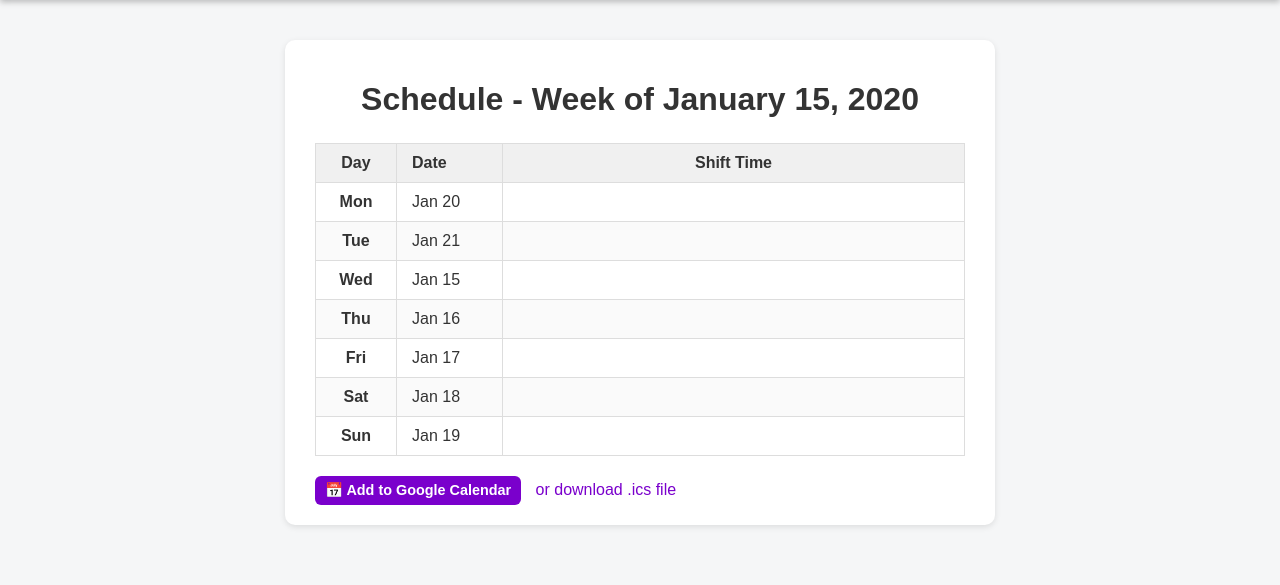
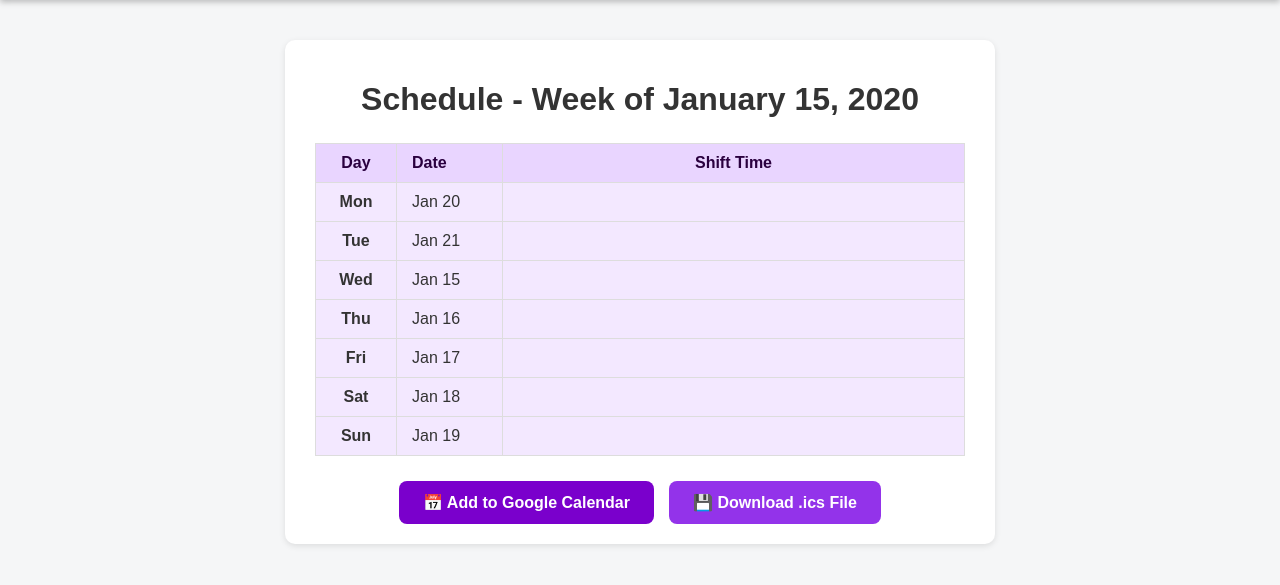
Before and after one commit to gadm12/todo-app, a Flask app: page /schedule/1 in a window 1280 px wide. Shown: the part 48-633 px from the top of the page. Run offline with Flask 3, Linux system fonts and the light colour scheme; a user stored in the database is signed in; tables that the repository leaves empty hold one stand-in row (values such as "Sample post").

Commit message:
style(ui): Improve application layout and design

```diff
--- a/todo_flask/static/CSS/main.css
+++ b/todo_flask/static/CSS/main.css
@@ -560,3 +560,73 @@
 table td:nth-child(3) {
   width: auto;
 }
+
+/* ===== Schedule View Styles ===== */
+
+/* Highlight rows with scheduled shifts */
+tr.scheduled-row {
+  background-color: #f3e8ff !important; /* Light purple */
+}
+
+tr.scheduled-row:hover {
+  background-color: #e9d5ff !important; /* Slightly darker purple on hover */
+}
+
+/* Button container for schedule actions */
+.button-container {
+  display: flex;
+  gap: 15px;
+  justify-content: center;
+  align-items: center;
+  margin-top: 25px;
+  flex-wrap: wrap;
+}
+
+/* Primary button (Google Calendar) */
+.btn-primary {
+  background-color: #7a00cc;
+  color: white;
+  padding: 12px 24px;
+  border-radius: 8px;
+  font-size: 1em;
+  font-weight: bold;
+  text-decoration: none;
+  display: inline-block;
+  transition: all 0.2s ease;
+  border: none;
+  cursor: pointer;
+}
+
+.btn-primary:hover {
+  background-color: #5b0099;
+  transform: scale(1.05);
+  text-decoration: none;
+}
+
+/* Secondary button (.ics download) */
+.btn-secondary {
+  background-color: #9333ea; /* Lighter purple than primary */
+  color: white;
+  padding: 12px 24px;
+  border-radius: 8px;
+  font-size: 1em;
+  font-weight: bold;
+  text-decoration: none;
+  display: inline-block;
+  transition: all 0.2s ease;
+  border: none;
+  cursor: pointer;
+}
+
+.btn-secondary:hover {
+  background-color: #7a00cc; /* Same as primary on hover */
+  transform: scale(1.05);
+  text-decoration: none;
+}
+
+/* Schedule table header - softer purple instead of gray */
+.content table thead th {
+  background-color: #e9d5ff; /* Light purple to match theme */
+  color: #2a003f; /* Dark purple text */
+  font-weight: bold;
+}
--- a/todo_flask/templates/view_schedule.html
+++ b/todo_flask/templates/view_schedule.html
@@ -16,7 +16,9 @@
       {% for day in days_order %} {% set offset_days = day_offsets[day] %} {%
       set days_to_add = timedelta(days=offset_days) %} {% set event_date =
       schedule.week_start_date + days_to_add %}
-      <tr>
+      <tr
+        class="{% if schedule.parsed_data[day] != 'Not Scheduled' %}scheduled-row{% endif %}"
+      >
         <td><strong>{{ day }}</strong></td>
         <td>{{ event_date.strftime('%b %d') }}</td>
         <td>{{ schedule.parsed_data[day] }}</td>
@@ -25,15 +27,16 @@
     </tbody>
   </table>
 
+  <div class="button-container">
     {% if current_user.google_calendar_connected %}
     <a
       href="{{ url_for('add_to_google_calendar', schedule_id=schedule.id) }}"
-    class="btn btn-complete"
+      class="btn btn-primary"
     >
       📅 Add to Google Calendar
     </a>
     {% else %}
-  <p style="color: #666; margin: 10px 0">
+    <p style="color: #666; margin: 10px 0; text-align: center">
       <a href="{{ url_for('connect_google_calendar') }}"
         >Connect Google Calendar</a
       >
@@ -43,9 +46,10 @@
 
     <a
       href="{{ url_for('export_ics', schedule_id=schedule.id) }}"
-    style="margin-left: 10px"
+      class="btn btn-secondary"
     >
-    or download .ics file
+      💾 Download .ics File
     </a>
   </div>
+</div>
 {% endblock %}
```
Lines whose indentation alone changed are shown as unchanged.
